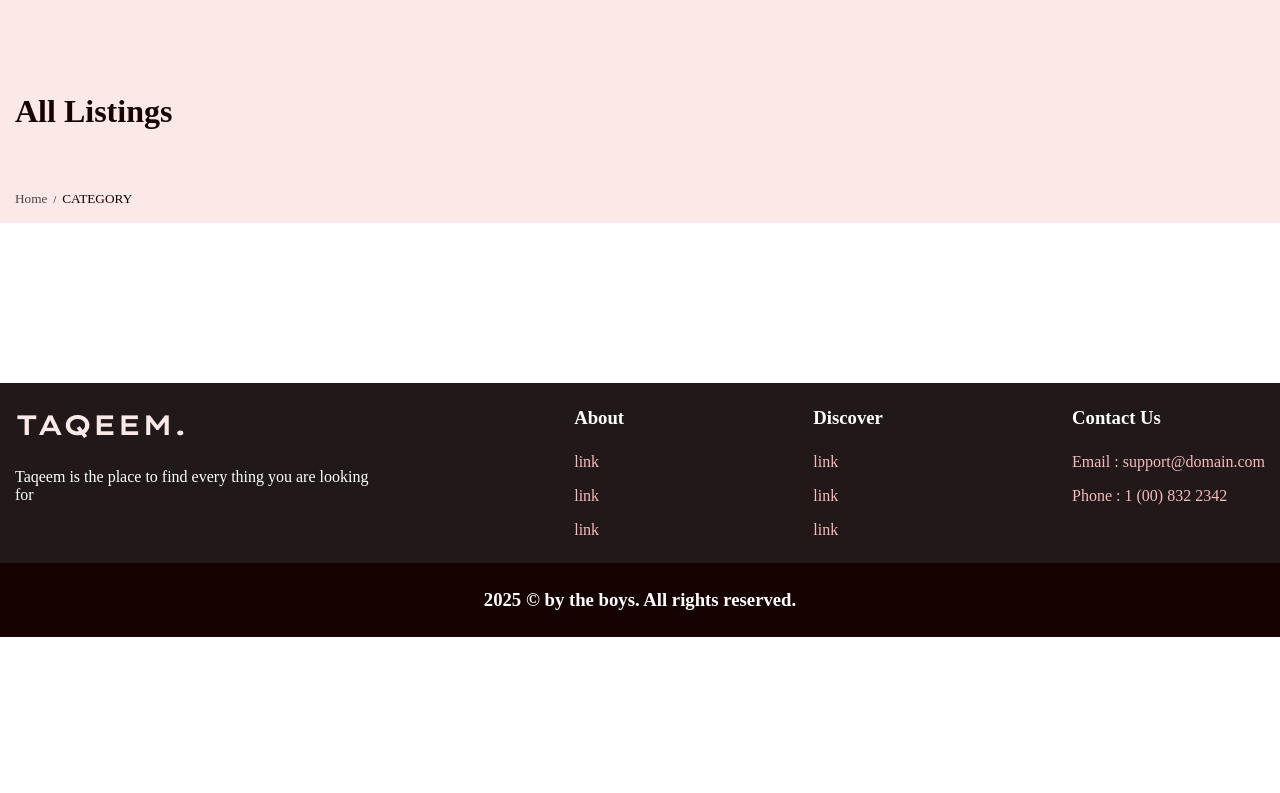
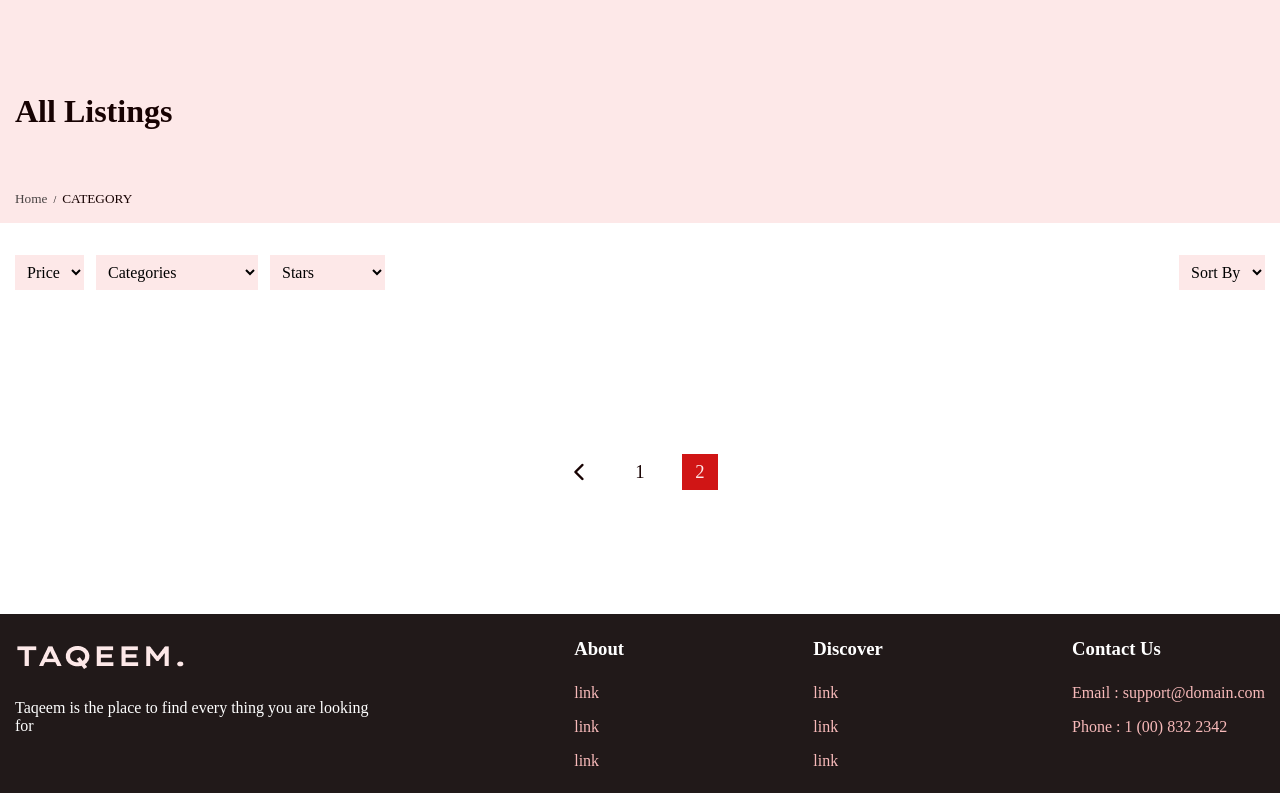
Before and after one commit to OmarSalah885/taqeem, a PHP site: page /listing.php in a window 1280 px wide. Shown: the part 86-879 px from the top of the page. Before the commit the page ends 723 px from the top, so only its background shows below. Run offline with PHP 8.4, Linux system fonts and the light colour scheme; style sheets or scripts are compiled from the project's sources; some web fonts are replaced.

Commit message:
listing fix

```diff
--- a/assets/sass/components/_activitys.scss
+++ b/assets/sass/components/_activitys.scss
@@ -175,6 +175,7 @@
                             gap: .8rem;
                             font-size: $F-S;
                             color: $red-600;
+
                         }
                     }
 
--- a/listing.php
+++ b/listing.php
@@ -67,7 +67,45 @@
                 </ol>
             </div>
         </div>
-
+        <div class="listing_filter">
+            <div class="listing_filter-L">
+                <select class="custom-select">
+                    <option value disabled selected>price</option>
+                    <option value="1">$</option>
+                    <option value="2">$$</option>
+                    <option value="3">$$$</option>
+                </select>
+                <select class="custom-select">
+                    <option value disabled selected>Categories</option>
+                    <option value="1">RESTURANTS</option>
+                    <option value="2">SHOPPING</option>
+                    <option value="3">ACTIVE LIFE</option>
+                    <option value="4">HOME SERVICES</option>
+                    <option value="5">COFFEE</option>
+                    <option value="6">PETS</option>
+                    <option value="7">PLANTS SHOP</option>
+                    <option value="8">ART</option>
+                    <option value="9">HOTELS</option>
+                    <option value="10">EDUCATION</option>
+                    <option value="11">HEALTH</option>
+                    <option value="12">WORKSPACE</option>
+                </select>
+                <select class="custom-select">
+                    <option value disabled selected>stars</option>
+                    <option value="1">1 and more</option>
+                    <option value="2">2 and more</option>
+                    <option value="3">3 and more</option>
+                    <option value="4">4 and more</option>
+                    <option value="5">5</option>
+                </select>
+            </div>
+            <select class="custom-select">
+                <option value disabled selected>sort by</option>
+                <option value="1">stars</option>
+                <option value="2">newest</option>
+                <option value="3">price</option>
+            </select>
+        </div>
         <!-- Display Places -->
         <div class="listing_grid">
             <?php foreach ($places as $place): ?>
@@ -90,8 +128,9 @@
                     <a href="single-place.php?id=<?php echo $place['id']; ?>" class="listing_grid--item-img_img">
                         <img src="<?php echo $place['featured_image']; ?>" alt="<?php echo $place['name']; ?>">
                     </a>
-                    <a href="listing.php?category_id=<?php echo $place['category_id']; ?>" class="listing_grid--item-img_category">
-                        <i class="<?php echo htmlspecialchars($category_icon); ?>"></i>  <!-- Dynamic Icon -->
+                    <a href="listing.php?category_id=<?php echo $place['category_id']; ?>"
+                        class="listing_grid--item-img_category">
+                        <i class="<?php echo htmlspecialchars($category_icon); ?>"></i> <!-- Dynamic Icon -->
                     </a>
                     <a href="#" class="listing_grid--item-img_save"><i class="fa-solid fa-bookmark"></i></a>
                 </div>
@@ -100,9 +139,9 @@
                         <?php
                         $tags = explode(',', $place['tags']);
                         foreach ($tags as $tag): ?>
-                            <a href="listing.php?search=<?php echo urlencode(trim($tag)); ?>">
-                                <?php echo htmlspecialchars(trim($tag)); ?>
-                            </a>
+                        <a href="listing.php?search=<?php echo urlencode(trim($tag)); ?>">
+                            <?php echo htmlspecialchars(trim($tag)); ?>
+                        </a>
                         <?php endforeach; ?>
                     </div>
                     <a class="listing_grid--item-content_name" href="single-place.php?id=<?php echo $place['id']; ?>">
@@ -113,11 +152,11 @@
                     </a>
                     <div class="listing_grid--item-content_stars">
                         <div class="listing_grid--item-content_stars-stars">
-                            <?php
-                            $rating = $place['rating'] ?? 0;
-                            for ($i = 0; $i < $rating; $i++): ?>
-                                <i class="fa-solid fa-star"></i>
-                            <?php endfor; ?>
+                            <i class="fa-solid fa-star"></i>
+                            <i class="fa-solid fa-star"></i>
+                            <i class="fa-solid fa-star"></i>
+                            <i class="fa-solid fa-star"></i>
+                            <i class="fa-solid fa-star"></i>
                         </div>
                         <h4 class="listing_grid--item-content_stars-price"><?php echo $place['price']; ?></h4>
                     </div>
@@ -125,7 +164,15 @@
             </div>
             <?php endforeach; ?>
         </div>
+        <div class="listing_indicator">
+            <div class="listing_indicator">
+                <li class="indicator_item"><a href="#"><i class="fa-solid fa-chevron-left"></i></a></li>
+                <li class="indicator_item"><a href>1</a></li>
+                <li class="indicator_item active"><a href>2</a></li>
+            </div>
+        </div>
     </div>
+
 </main>
 
 <?php
```
Also changed, not shown: 1 other file.
